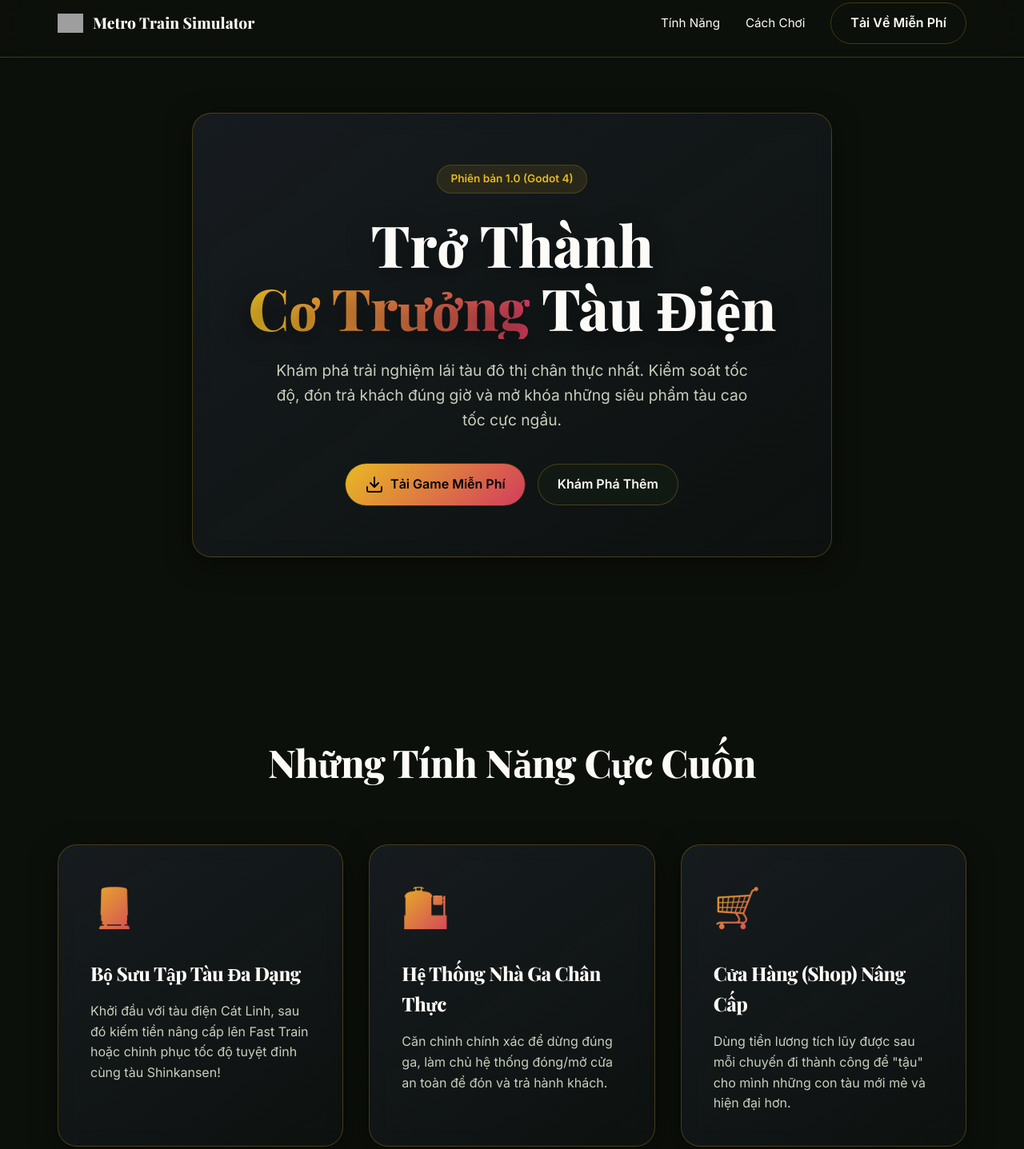
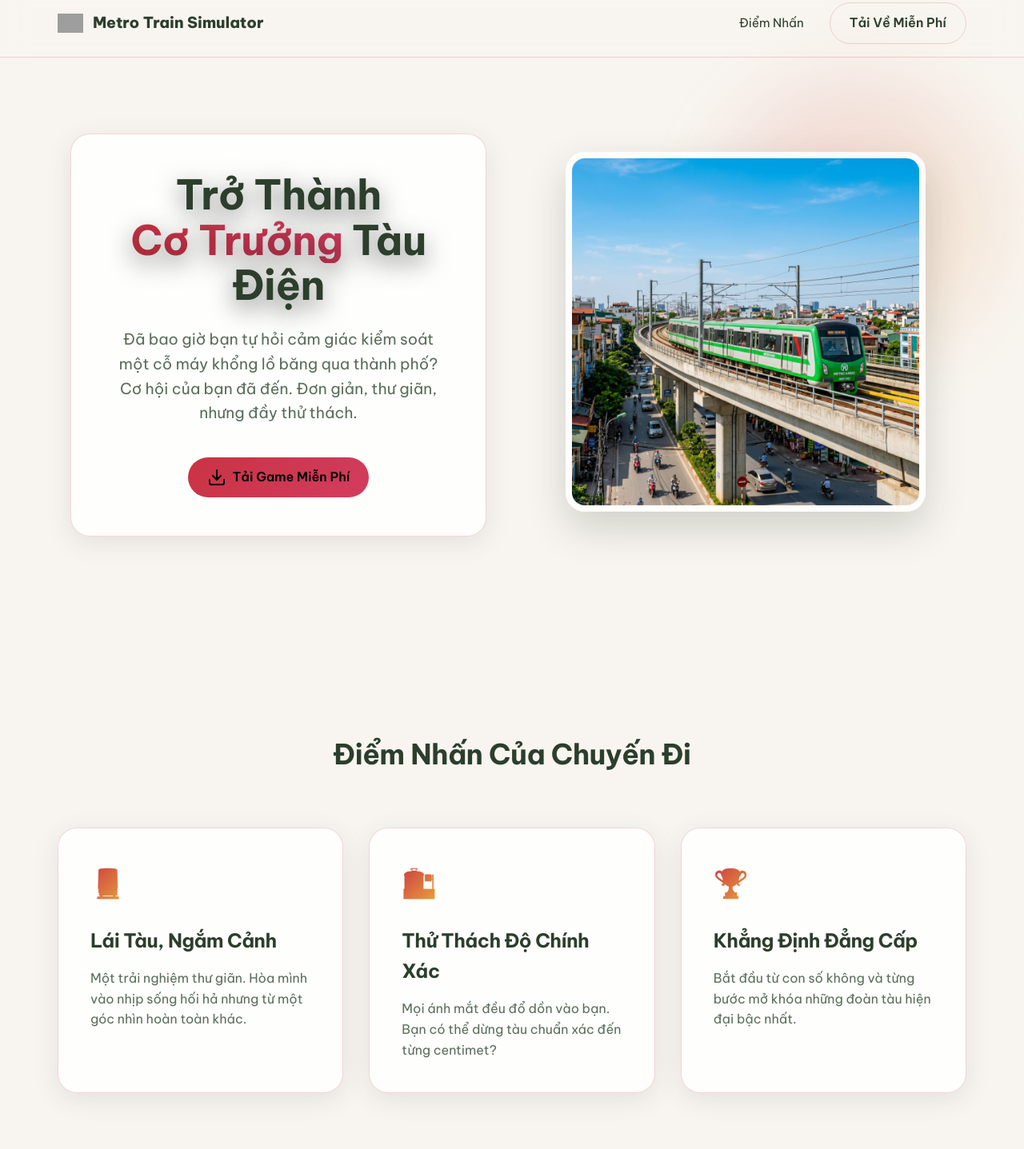
Before and after one commit to minhdoanhk4/Game-Metro, a plain HTML site: page docs/index.html in a window 1280 px wide. Shown: the part 13-1450 px from the top of the page at 80% size. Drawn offline with nearby package versions, Linux system fonts and the light colour scheme; grey boxes are pictures that could not be loaded; a web font is replaced by a local one.

Commit message:
update ui web

```diff
--- a/docs/index.html
+++ b/docs/index.html
@@ -5,7 +5,7 @@
     <meta name="viewport" content="width=device-width, initial-scale=1.0">
     <title>Metro Train Simulator</title>
     <meta name="description" content="Trải nghiệm game mô phỏng lái tàu điện chân thực với Metro Train Simulator. Tải ngay để trở thành cơ trưởng tài ba!">
-    <link href="https://fonts.googleapis.com/css2?family=Inter:wght@300;400;600;800&family=Playfair+Display:ital,wght@0,600;0,800;1,600&display=swap" rel="stylesheet">
+    <link href="https://fonts.googleapis.com/css2?family=Be+Vietnam+Pro:wght@300;400;600;700;800&family=Playfair+Display:ital,wght@0,600;0,800;1,600&display=swap" rel="stylesheet">
     <link rel="stylesheet" href="style.css">
 </head>
 <body>
@@ -23,8 +23,7 @@
                 <span>Metro Train Simulator</span>
             </div>
             <div class="nav-links">
-                <a href="#features">Tính Năng</a>
-                <a href="#controls">Cách Chơi</a>
+                <a href="#features">Điểm Nhấn</a>
                 <a href="https://github.com/minhdoanhk4/Game-Metro/releases/latest/download/GameMetro.zip" class="btn btn-outline">Tải Về Miễn Phí</a>
             </div>
         </div>
@@ -32,60 +31,45 @@
 
     <!-- Hero Section -->
     <header class="hero">
-        <div class="hero-content glass-panel stagger-enter">
-            <div class="badge">Phiên bản 1.0 (Godot 4)</div>
+        <div class="hero-content stagger-enter">
+            <div class="hero-text glass-panel">
                 <h1 class="title">Trở Thành <span class="gradient-text">Cơ Trưởng</span> Tàu Điện</h1>
-            <p class="subtitle">Khám phá trải nghiệm lái tàu đô thị chân thực nhất. Kiểm soát tốc độ, đón trả khách đúng giờ và mở khóa những siêu phẩm tàu cao tốc cực ngầu.</p>
+                <p class="subtitle">Đã bao giờ bạn tự hỏi cảm giác kiểm soát một cỗ máy khổng lồ băng qua thành phố? Cơ hội của bạn đã đến. Đơn giản, thư giãn, nhưng đầy thử thách.</p>
                 <div class="cta-group">
                     <a href="https://github.com/minhdoanhk4/Game-Metro/releases/latest/download/GameMetro.zip" class="btn btn-primary pulse">
                         <svg width="24" height="24" viewBox="0 0 24 24" fill="none" stroke="currentColor" stroke-width="2" stroke-linecap="round" stroke-linejoin="round"><path d="M21 15v4a2 2 0 0 1-2 2H5a2 2 0 0 1-2-2v-4"></path><polyline points="7 10 12 15 17 10"></polyline><line x1="12" y1="15" x2="12" y2="3"></line></svg>
                         Tải Game Miễn Phí
                     </a>
-                <a href="#features" class="btn btn-secondary">Khám Phá Thêm</a>
+                </div>
+            </div>
+            <div class="hero-visual">
+                <div class="train-illustration">
+                    <img src="assets/train_light.png" alt="Metro Train" class="floating-image">
+                    <div class="decorative-circle"></div>
+                    <div class="decorative-dots"></div>
+                </div>
             </div>
         </div>
     </header>
 
     <!-- Features Section -->
     <section id="features" class="section">
-        <h2 class="section-title">Những Tính Năng Cực Cuốn</h2>
+        <h2 class="section-title">Điểm Nhấn Của Chuyến Đi</h2>
         <div class="features-grid">
             <div class="feature-card glass-panel hover-lift">
                 <div class="icon-box">🚆</div>
-                <h3>Bộ Sưu Tập Tàu Đa Dạng</h3>
-                <p>Khởi đầu với tàu điện Cát Linh, sau đó kiếm tiền nâng cấp lên Fast Train hoặc chinh phục tốc độ tuyệt đỉnh cùng tàu Shinkansen!</p>
+                <h3>Lái Tàu, Ngắm Cảnh</h3>
+                <p>Một trải nghiệm thư giãn. Hòa mình vào nhịp sống hối hả nhưng từ một góc nhìn hoàn toàn khác.</p>
             </div>
             <div class="feature-card glass-panel hover-lift" style="animation-delay: 0.1s;">
                 <div class="icon-box">🚉</div>
-                <h3>Hệ Thống Nhà Ga Chân Thực</h3>
-                <p>Căn chỉnh chính xác để dừng đúng ga, làm chủ hệ thống đóng/mở cửa an toàn để đón và trả hành khách.</p>
+                <h3>Thử Thách Độ Chính Xác</h3>
+                <p>Mọi ánh mắt đều đổ dồn vào bạn. Bạn có thể dừng tàu chuẩn xác đến từng centimet?</p>
             </div>
             <div class="feature-card glass-panel hover-lift" style="animation-delay: 0.2s;">
-                <div class="icon-box">🛒</div>
-                <h3>Cửa Hàng (Shop) Nâng Cấp</h3>
-                <p>Dùng tiền lương tích lũy được sau mỗi chuyến đi thành công để "tậu" cho mình những con tàu mới mẻ và hiện đại hơn.</p>
-            </div>
-        </div>
-    </section>
-
-    <!-- Controls Section -->
-    <section id="controls" class="section alt-section">
-        <div class="controls-content glass-panel">
-            <h2 class="section-title">Cách Chơi Cực Kỳ Đơn Giản</h2>
-            <p class="controls-subtitle">Chỉ với 3 phím cơ bản, bạn đã sẵn sàng cho chuyến hành trình!</p>
-            <div class="keys-container">
-                <div class="key-item">
-                    <kbd class="key">W</kbd>
-                    <span class="key-desc">Tăng ga, đưa tàu tiến về phía trước</span>
-                </div>
-                <div class="key-item">
-                    <kbd class="key">S</kbd>
-                    <span class="key-desc">Hãm phanh, giảm tốc độ từ từ</span>
-                </div>
-                <div class="key-item">
-                    <kbd class="key space">Space</kbd>
-                    <span class="key-desc">Đóng / Mở cửa tàu (Hãy dừng hẳn trước khi mở nhé!)</span>
-                </div>
+                <div class="icon-box">🏆</div>
+                <h3>Khẳng Định Đẳng Cấp</h3>
+                <p>Bắt đầu từ con số không và từng bước mở khóa những đoàn tàu hiện đại bậc nhất.</p>
             </div>
         </div>
     </section>
@@ -94,7 +78,7 @@
     <footer id="download" class="footer">
         <div class="footer-content glass-panel">
             <h2>Bạn Đã Sẵn Sàng Bắt Đầu Ca Làm Việc?</h2>
-            <p>Đừng bỏ lỡ cơ hội tự tay điều khiển những đoàn tàu hiện đại nhất. Trò chơi hoàn toàn miễn phí cho hệ điều hành Windows, Mac và Linux.</p>
+            <p>Trò chơi hoàn toàn miễn phí. Hiện tại chỉ hỗ trợ nền tảng <strong>Windows</strong>.</p>
             <div class="download-links">
                 <a href="https://github.com/minhdoanhk4/Game-Metro/releases/latest/download/GameMetro.zip" class="btn btn-primary">Tải Game (Bản Mới Nhất)</a>
             </div>
@@ -104,6 +88,11 @@
         </div>
     </footer>
 
+    <!-- Back to Top Button -->
+    <button id="backToTop" class="back-to-top" aria-label="Trở về đầu trang">
+        <svg width="24" height="24" viewBox="0 0 24 24" fill="none" stroke="currentColor" stroke-width="2" stroke-linecap="round" stroke-linejoin="round"><polyline points="18 15 12 9 6 15"></polyline></svg>
+    </button>
+
     <script src="script.js"></script>
 </body>
 </html>
--- a/docs/style.css
+++ b/docs/style.css
@@ -1,16 +1,16 @@
 :root {
-    --bg-color: #0c100a;
-    --text-primary: #fdfbf7;
-    --text-secondary: #c9cebd;
-    --accent-glow: #e8b923;
-    --accent-secondary: #d33c5e;
+    --bg-color: #F8F5F0;
+    --text-primary: #2C3E2C;
+    --text-secondary: #5A6D5A;
+    --accent-glow: #C93343;
+    --accent-secondary: #EBAA3B;
 
-    --glass-bg: rgba(20, 30, 20, 0.6);
-    --glass-border: rgba(232, 185, 35, 0.25);
-    --glass-shadow: 0 8px 32px 0 rgba(0, 0, 0, 0.5);
+    --glass-bg: rgba(255, 255, 255, 0.85);
+    --glass-border: rgba(201, 51, 67, 0.2);
+    --glass-shadow: 0 8px 32px 0 rgba(44, 62, 44, 0.1);
 
-    --font-sans: 'Inter', system-ui, sans-serif;
-    --font-heading: 'Playfair Display', serif;
+    --font-sans: 'Be Vietnam Pro', system-ui, sans-serif;
+    --font-heading: 'Be Vietnam Pro', sans-serif;
 }
 
 * {
@@ -35,7 +35,8 @@ body, html {
     left: 0;
     width: 100vw;
     height: 100vh;
-    background-image: url('assets/bg_vietnam.png');
+    background-image: url('assets/train_light.png');
+    opacity: 0.3;
     background-size: cover;
     background-position: center;
     z-index: -3;
@@ -47,7 +48,7 @@ body, html {
     left: 0;
     width: 100vw;
     height: 100vh;
-    background: linear-gradient(135deg, rgba(12, 16, 10, 0.5) 0%, rgba(12, 16, 10, 0.2) 50%, rgba(20, 30, 20, 0.6) 100%);
+    background: linear-gradient(135deg, rgba(248, 245, 240, 0.4) 0%, rgba(255, 255, 255, 0.1) 50%, rgba(248, 245, 240, 0.5) 100%);
     backdrop-filter: blur(2px);
     z-index: -2;
 }
@@ -94,7 +95,7 @@ body, html {
 }
 
 .glass-panel {
-    background: linear-gradient(145deg, rgba(30, 35, 45, 0.6), rgba(15, 20, 25, 0.4));
+    background: var(--glass-bg);
     backdrop-filter: blur(12px);
     -webkit-backdrop-filter: blur(12px);
     border: 1px solid var(--glass-border);
@@ -273,7 +274,7 @@ h1, h2, h3, h4 {
 }
 
 .title {
-    font-size: 4.5rem;
+    font-size: 3.2rem;
     line-height: 1.1;
     margin-bottom: 1.5rem;
     text-shadow: 0 10px 30px rgba(0,0,0,0.5);
@@ -303,7 +304,7 @@ h1, h2, h3, h4 {
 
 .section-title {
     text-align: center;
-    font-size: 3rem;
+    font-size: 2.2rem;
     margin-bottom: 4rem;
 }
 
@@ -330,7 +331,7 @@ h1, h2, h3, h4 {
 }
 
 .icon-box {
-    font-size: 3rem;
+    font-size: 2.2rem;
     margin-bottom: 1.5rem;
     background: linear-gradient(135deg, var(--accent-glow), var(--accent-secondary));
     -webkit-background-clip: text;
@@ -382,15 +383,15 @@ h1, h2, h3, h4 {
     min-width: 60px;
     height: 60px;
     padding: 0 15px;
-    background: linear-gradient(to bottom, #2a303c, #1a1f29);
+    background: linear-gradient(to bottom, #ffffff, #EBE6DF);
     border: 1px solid var(--glass-border);
     border-bottom-width: 4px;
     border-radius: 12px;
     font-family: var(--font-heading);
     font-size: 1.5rem;
     font-weight: 700;
-    color: #fff;
-    box-shadow: 0 10px 20px rgba(0,0,0,0.5), inset 0 2px 0 rgba(255,255,255,0.1);
+    color: var(--text-primary);
+    box-shadow: 0 10px 20px rgba(44, 62, 44, 0.15), inset 0 2px 0 rgba(255,255,255,1);
     transition: all 0.1s;
 }
 
@@ -403,8 +404,8 @@ h1, h2, h3, h4 {
     border-bottom-width: 0px;
     margin-top: 4px;
     margin-bottom: -4px;
-    box-shadow: 0 2px 10px rgba(232,185,35,0.4), inset 0 0 10px rgba(232,185,35,0.2);
-    border-color: rgba(232,185,35,0.5);
+    box-shadow: 0 2px 10px rgba(201, 51, 67, 0.3), inset 0 0 10px rgba(201, 51, 67, 0.1);
+    border-color: rgba(201, 51, 67, 0.4);
     color: var(--accent-glow);
 }
 
@@ -445,7 +446,7 @@ h1, h2, h3, h4 {
 }
 
 .copyright {
-    color: rgba(255, 255, 255, 0.4);
+    color: rgba(44, 62, 44, 0.6);
     font-size: 0.9rem;
     border-top: 1px solid var(--glass-border);
     padding-top: 2rem;
@@ -472,10 +473,118 @@ h1, h2, h3, h4 {
 
 /* Responsive */
 @media (max-width: 768px) {
-    .title { font-size: 3rem; }
+    .title { font-size: 2.2rem; }
     .nav-links { display: none; }
     .cta-group { flex-direction: column; }
     .features-grid { grid-template-columns: 1fr; }
     .download-links { flex-direction: column; }
     .controls-content { padding: 2rem 1rem; }
 }
+
+
+
+
+/* Back to Top Button */
+.back-to-top {
+    position: fixed;
+    bottom: 30px;
+    right: 30px;
+    width: 50px;
+    height: 50px;
+    border-radius: 50%;
+    background: linear-gradient(135deg, var(--accent-glow), var(--accent-secondary));
+    color: white;
+    border: none;
+    box-shadow: 0 4px 15px rgba(201, 51, 67, 0.4);
+    cursor: pointer;
+    display: flex;
+    align-items: center;
+    justify-content: center;
+    opacity: 0;
+    visibility: hidden;
+    transform: translateY(20px);
+    transition: all 0.3s ease;
+    z-index: 1000;
+}
+
+.back-to-top.show {
+    opacity: 1;
+    visibility: visible;
+    transform: translateY(0);
+}
+
+.back-to-top:hover {
+    transform: translateY(-5px);
+    box-shadow: 0 6px 20px rgba(201, 51, 67, 0.6);
+}
+
+/* Enhanced Hero Layout */
+.hero-content {
+    display: grid;
+    grid-template-columns: 1fr 1fr;
+    gap: 4rem;
+    align-items: center;
+    max-width: 1200px;
+    margin: 0 auto;
+    background: transparent !important;
+    box-shadow: none !important;
+    border: none !important;
+    backdrop-filter: none !important;
+}
+
+.hero-text {
+    padding: 3rem;
+    border-radius: 24px;
+}
+
+.hero-visual {
+    position: relative;
+    width: 100%;
+    display: flex;
+    justify-content: center;
+    align-items: center;
+}
+
+.train-illustration {
+    position: relative;
+    width: 100%;
+    max-width: 450px;
+}
+
+.floating-image {
+    width: 100%;
+    height: auto;
+    border-radius: 24px;
+    box-shadow: 0 20px 50px rgba(44, 62, 44, 0.2);
+    animation: float 6s ease-in-out infinite;
+    position: relative;
+    z-index: 2;
+    border: 8px solid rgba(255, 255, 255, 0.8);
+    object-fit: cover;
+}
+
+.decorative-circle {
+    position: absolute;
+    top: -20%;
+    right: -20%;
+    width: 350px;
+    height: 350px;
+    border-radius: 50%;
+    background: linear-gradient(135deg, var(--accent-glow), var(--accent-secondary));
+    opacity: 0.15;
+    filter: blur(50px);
+    z-index: 1;
+    animation: pulse 8s ease-in-out infinite;
+}
+
+@keyframes float {
+    0% { transform: translateY(0px) rotate(0deg); }
+    50% { transform: translateY(-15px) rotate(2deg); }
+    100% { transform: translateY(0px) rotate(0deg); }
+}
+
+@media (max-width: 992px) {
+    .hero-content {
+        grid-template-columns: 1fr;
+    }
+}
```
Also changed, not shown: docs/script.js (+20 -2 lines), docs/assets/train_light.png (added). Lines whose indentation alone changed are shown as unchanged.
